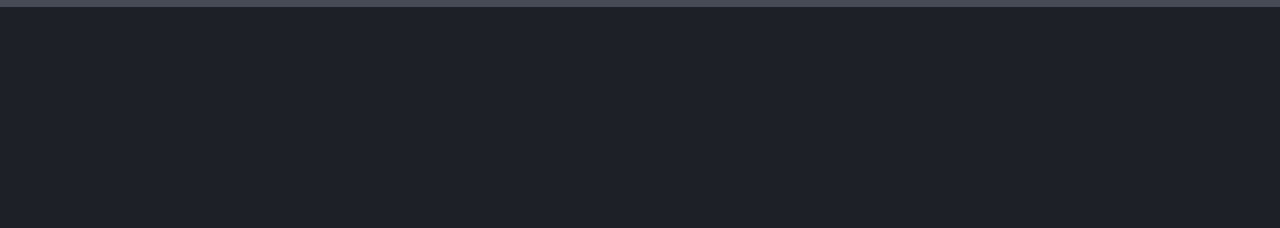
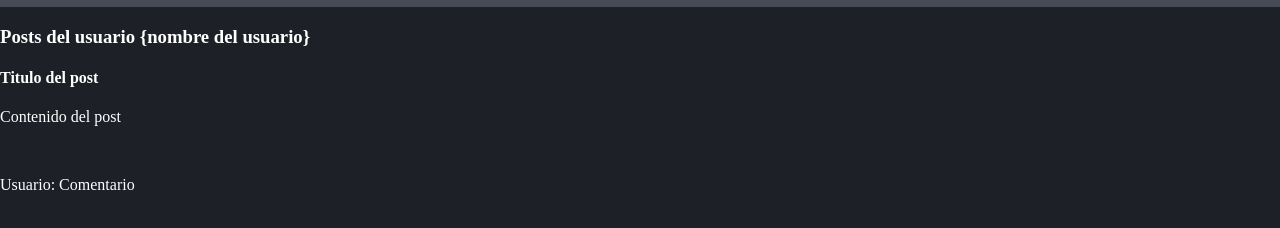
Before and after one commit to techcanto/example, a plain HTML site: page index.html in a window 1280 px wide. Shown: the part 76-304 px from the top of the page. Drawn offline with Linux system fonts and the light colour scheme; a web font is replaced by a local one.

Commit message:
Add post html

```diff
--- a/index.html
+++ b/index.html
@@ -14,5 +14,14 @@
         <img class="logo" src="img/git.png">
         <h1>Blog de Git & Github</h1>
     </div>
+    <div class="container" id="content">
+        <h3>Posts del usuario {nombre del usuario}</h3>
+        <div class="post">
+            <h4>Titulo del post</h4>
+            <p>Contenido del post</p>
+            <br>
+            <p><span>Usuario:</span> Comentario</p>
+        </div>
+    </div>
 </body>
 </html>
```
